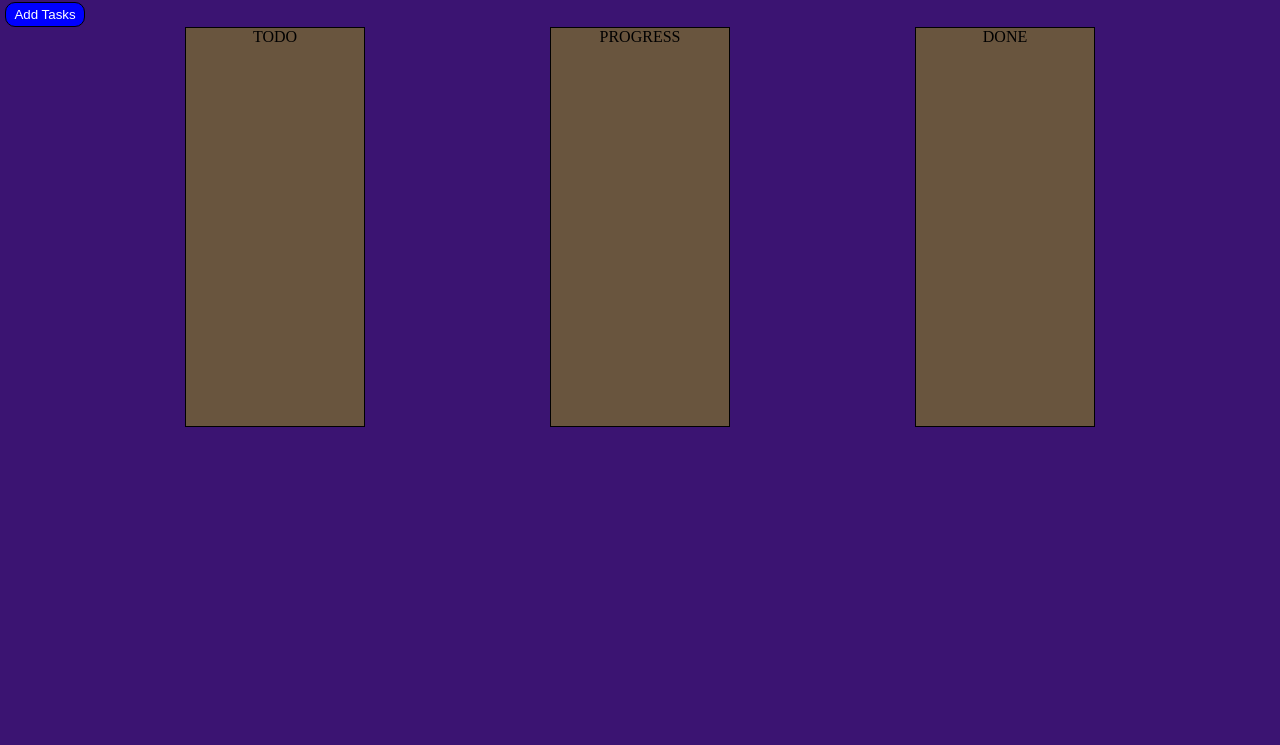
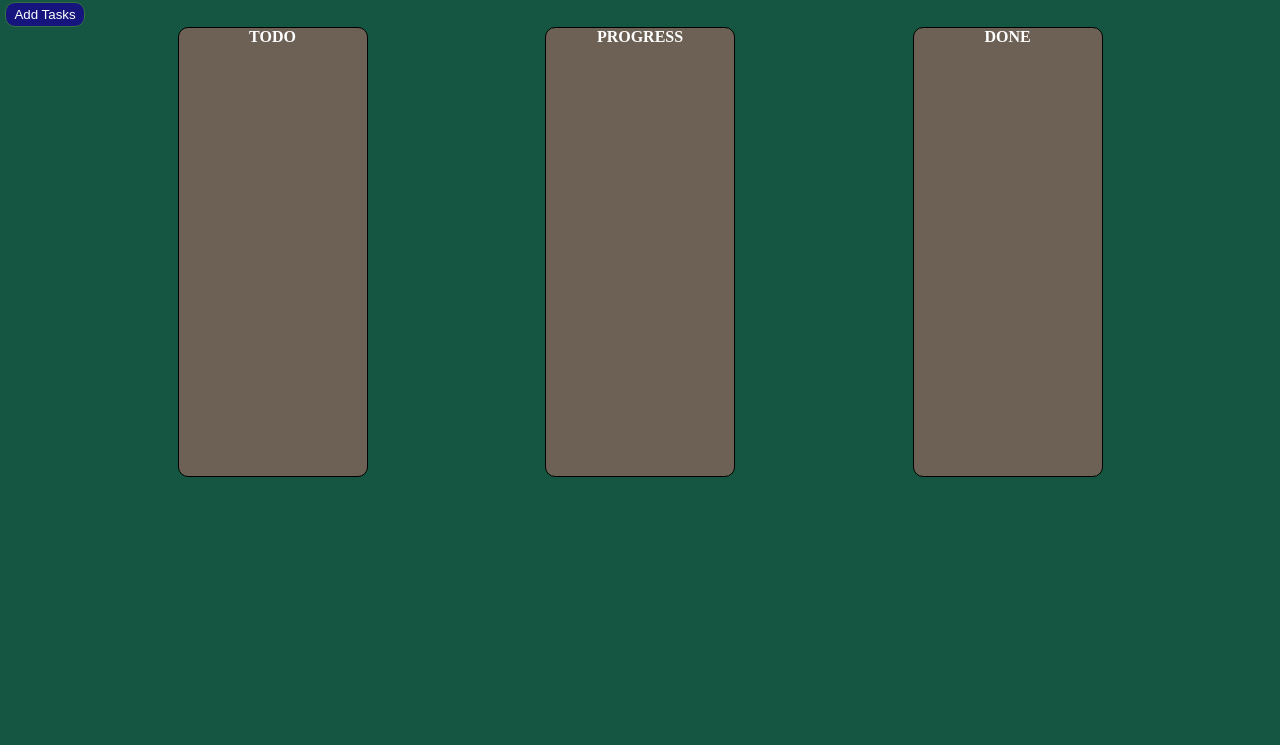
Before and after one commit to arifm09/Task-Manager, a plain HTML site: page index.html in a window 1280 px wide. Shown: the part 55-800 px from the top of the page. Drawn offline with Linux system fonts and the light colour scheme.

Commit message:
Decorated

```diff
--- a/index.html
+++ b/index.html
@@ -7,7 +7,7 @@
     <link rel="stylesheet" href="./style.css"/>
 </head>
 <body>
-    <h1>Jira Clone</h1>
+    <h1>Task Manager</h1>
     <button id="addTask">Add Tasks</button>
 <div class="task-div">
     <div id="todo" class="column">
--- a/style.css
+++ b/style.css
@@ -4,7 +4,7 @@
     box-sizing: border-box;
 }
 body{
- background-color: rgb(59, 20, 114)
+ background-color: rgb(20, 86, 65)
 }
 
 h1{
@@ -18,29 +18,37 @@ h1{
     display: flex;
     flex-direction: row;
     justify-content: space-evenly;
+
 }
 
 #addTask{
+    font-family: Arial, Helvetica, sans-serif;
     height: 25px;
     width: 80px;
     margin-top: 10px;
     margin-left: 5px;
-    background-color: blue;
+    background-color: rgb(21, 21, 125);
     color: white;
-    border: 1px solid black;
+    border: 1px solid rgb(53, 112, 67);
     border-radius: 10px;
 }
 
 .column{
+    font-family: 'Times New Roman', Times, serif;
+    font-weight: bold;
+    color: white;
     text-align: center;
-    height: 400px;
-    width: 180px;
+    height: 450px;
+    width: 190px;
     border: 1px solid black;
-    background-color: rgb(105, 85, 62);
+    background-color: rgb(108, 97, 84);
+    border-radius: 10px;
 }
 
 .card{
     margin-top: 5px;
+    width:170px ;
+    margin-left: 8px;
     background-color: black;
     color: wheat;
     padding: 5px;
```
